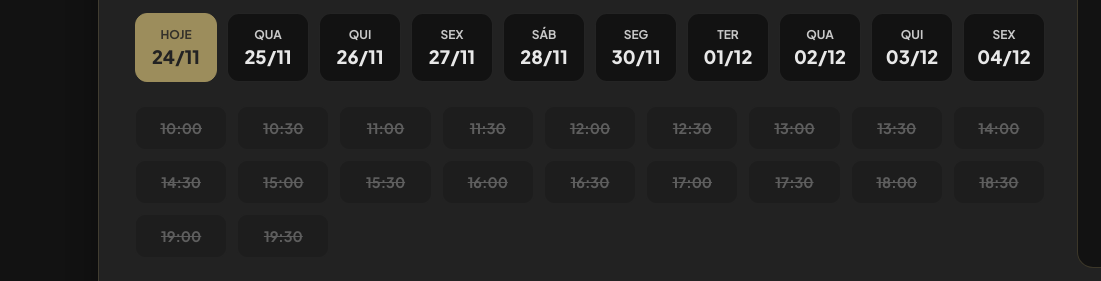
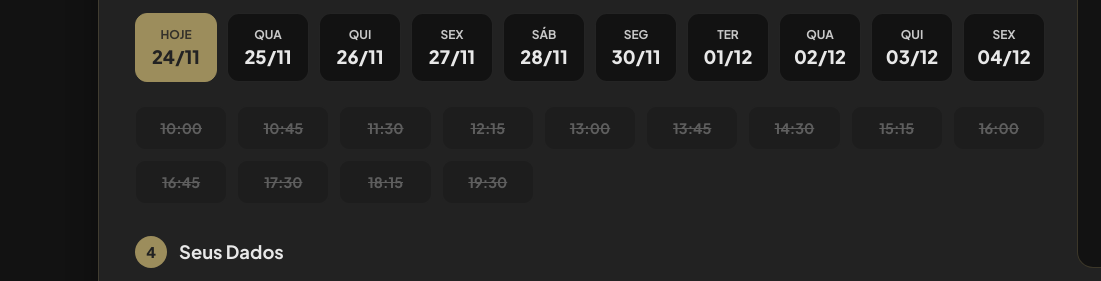
Before and after one commit to marechalmelvin71-design/aaaaaaaaas, a plain HTML site: page index.html in a window 1280 px wide. Shown: the part 1807-2088 px from the top of the page, 0-1101 px from the left. Drawn offline with Linux system fonts and the light colour scheme.

Commit message:
Add files via upload

```diff
--- a/index.html
+++ b/index.html
@@ -1196,7 +1196,7 @@
     <footer>
         <p>&copy; 2026 <span>GOLDENS BARBEARIA</span>. Todos os direitos reservados.</p>
         <p class="creator-credit">
-            Criado por <span>vyro dev</span> • <a href="https://wa.me/5511946453542" target="_blank">11 94645-3542</a>
+            Criado por <span>vyro dev</span> • <a href="https://wa.me/5511946453542" target="_blank">11 94645-3542</a>[cite: 1]
         </p>
     </footer>
 
@@ -1293,11 +1293,9 @@
                 updateSummary();
 
                 const slots = [
-                    '10:00', '10:30', '11:00', '11:30',
-                    '12:00', '12:30', '13:00', '13:30',
-                    '14:00', '14:30', '15:00', '15:30',
-                    '16:00', '16:30', '17:00', '17:30',
-                    '18:00', '18:30', '19:00', '19:30'
+                    '10:00', '10:45', '11:30', '12:15',
+                    '13:00', '13:45', '14:30', '15:15',
+                    '16:00', '16:45', '17:30', '18:15', '19:30'
                 ];
 
                 const now = new Date();
```
